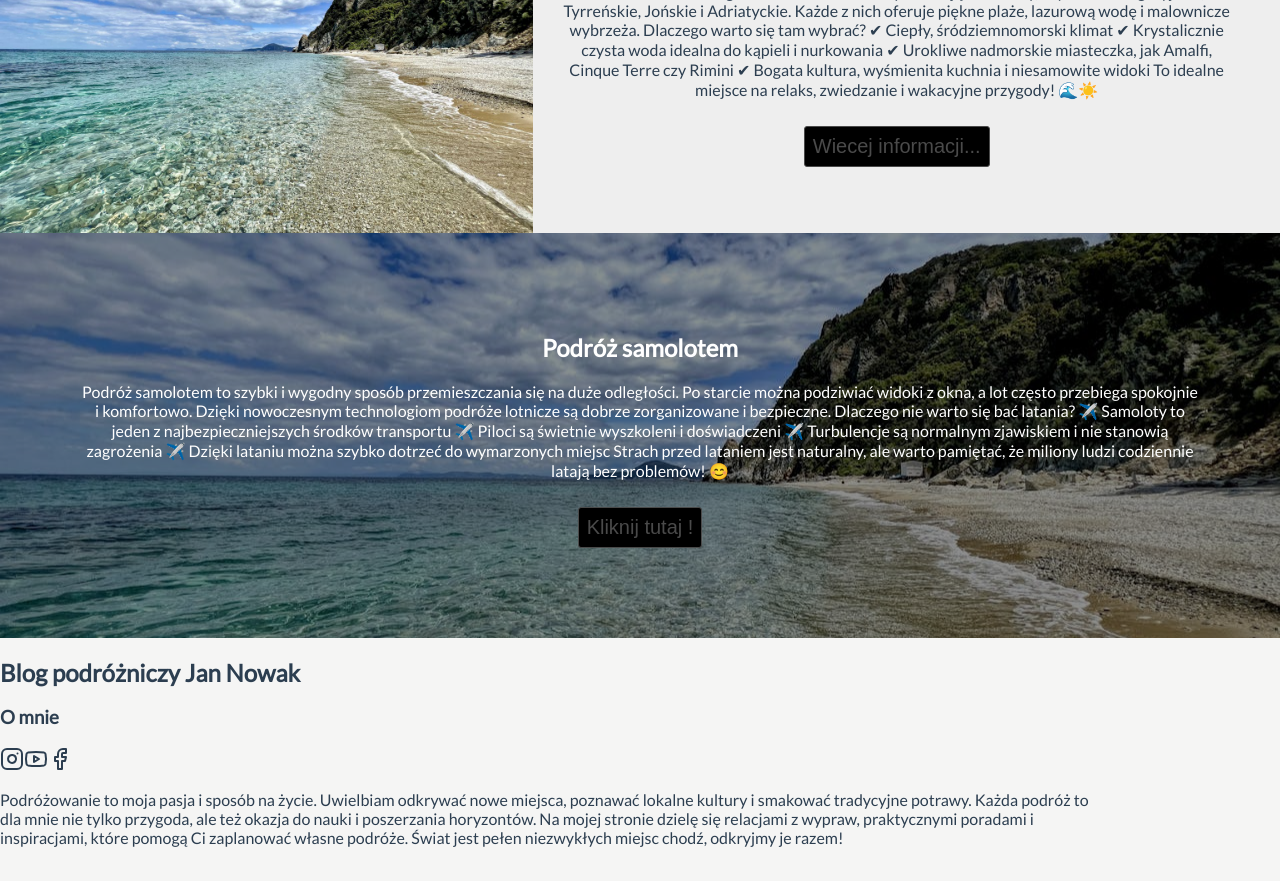
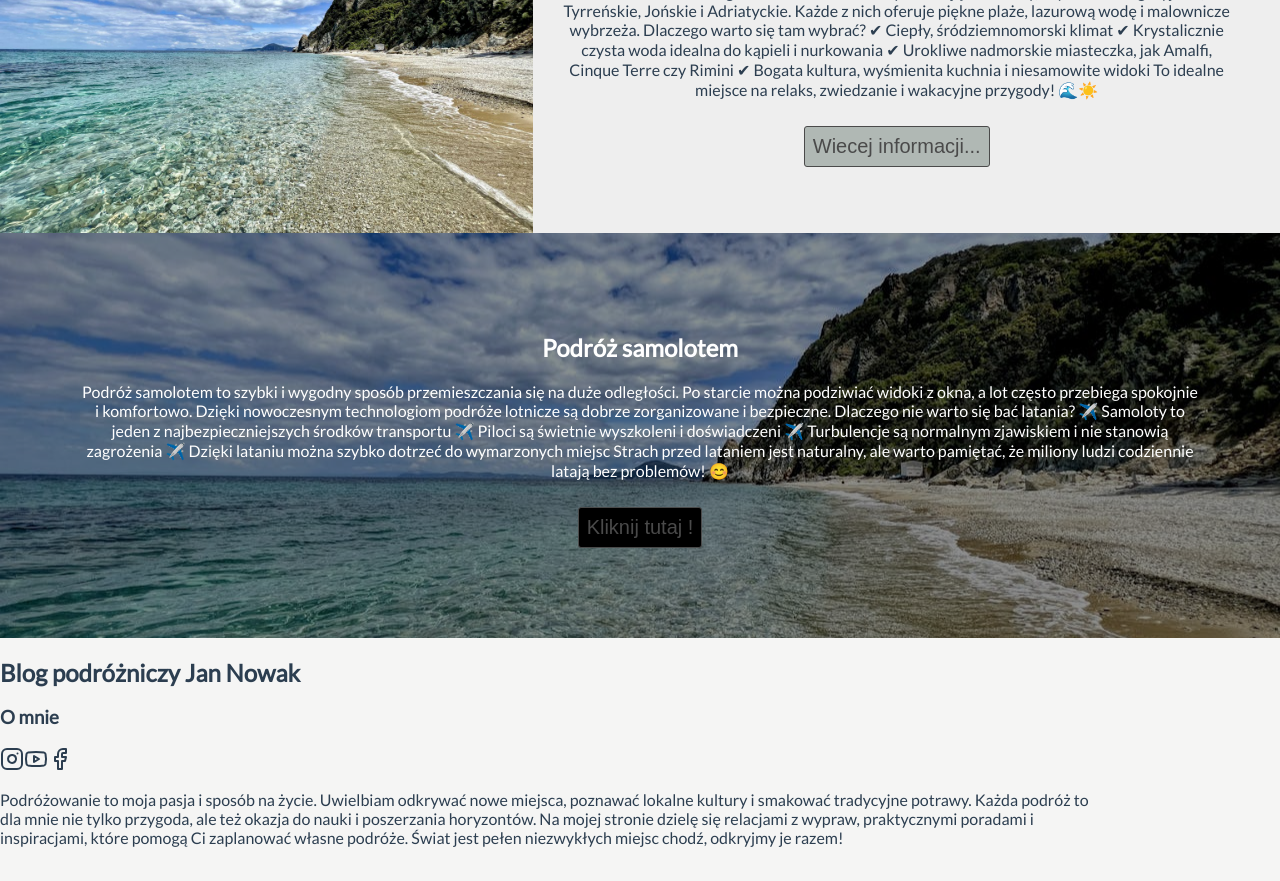
Before and after one commit to bartoszsmorawski/travel__blog, a Vue app: page / in a window 1280 px wide. Shown: the part 1420-2301 px from the top of the page. Built offline with nearby package versions, Linux system fonts and the light colour scheme.

Commit message:
Change buttonColor in FotoSection.vue

```diff
--- a/src/components/organisms/FotoSection.vue
+++ b/src/components/organisms/FotoSection.vue
@@ -3,7 +3,7 @@
         <div class="Content">
             <h2 class="Title">{{ title }}</h2>
             <p class="Description">{{ description }}</p>
-            <BasicButton buttonText="Wiecej informacji..." buttonColor="#000000" />
+            <BasicButton buttonText="Wiecej informacji..." />
         </div>
         <div class="Image"><img :src="srcImg" :alt="altText" class="blog-image" /></div>
     </section>
```
